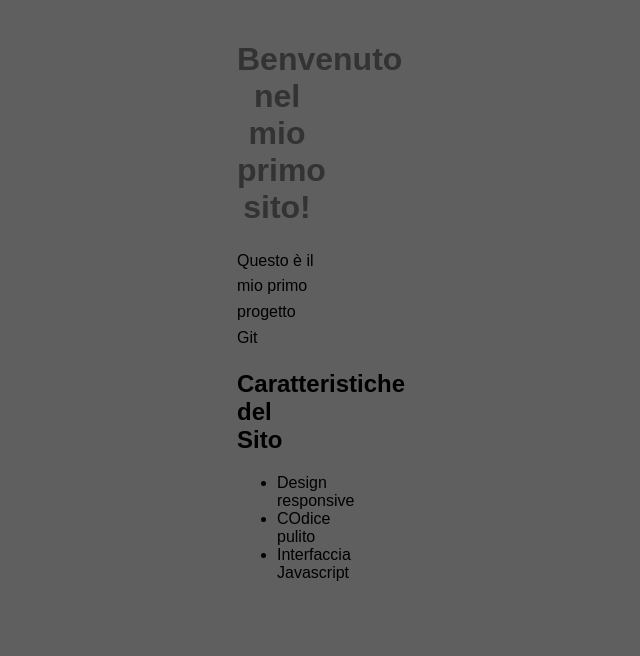
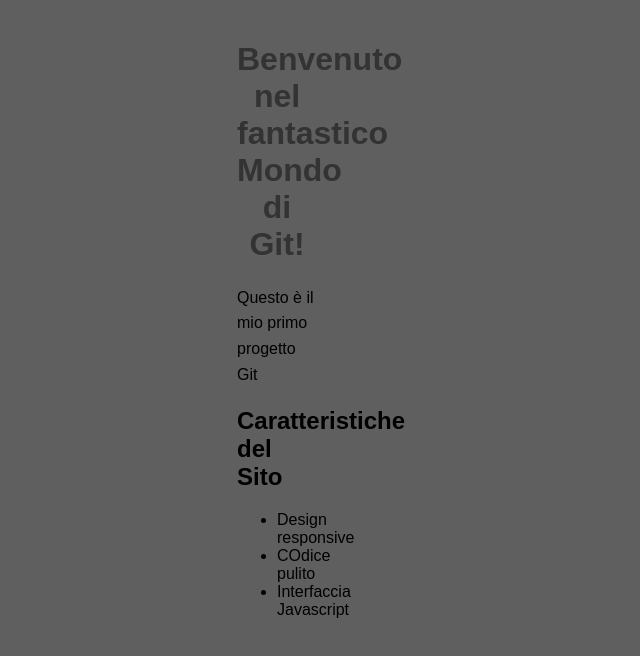
Before and after one commit to Leonard363/sitoCF, a plain HTML site: page index.html in a window 1280 px wide. Shown: the whole page, without its empty margins (363-1003 px from the left). Drawn offline with Linux system fonts and the light colour scheme.

Commit message:
Miglioramento titolo principale del sito

```diff
--- a/index.html
+++ b/index.html
@@ -7,7 +7,7 @@
     <link rel="stylesheet" href="style.css">
 </head>
 <body>
-    <h1>Benvenuto nel mio primo sito!</h1>
+    <h1>Benvenuto nel fantastico Mondo di Git!</h1>
     <p>Questo è il mio primo progetto Git</p>
 
     <div class="feature">
```
